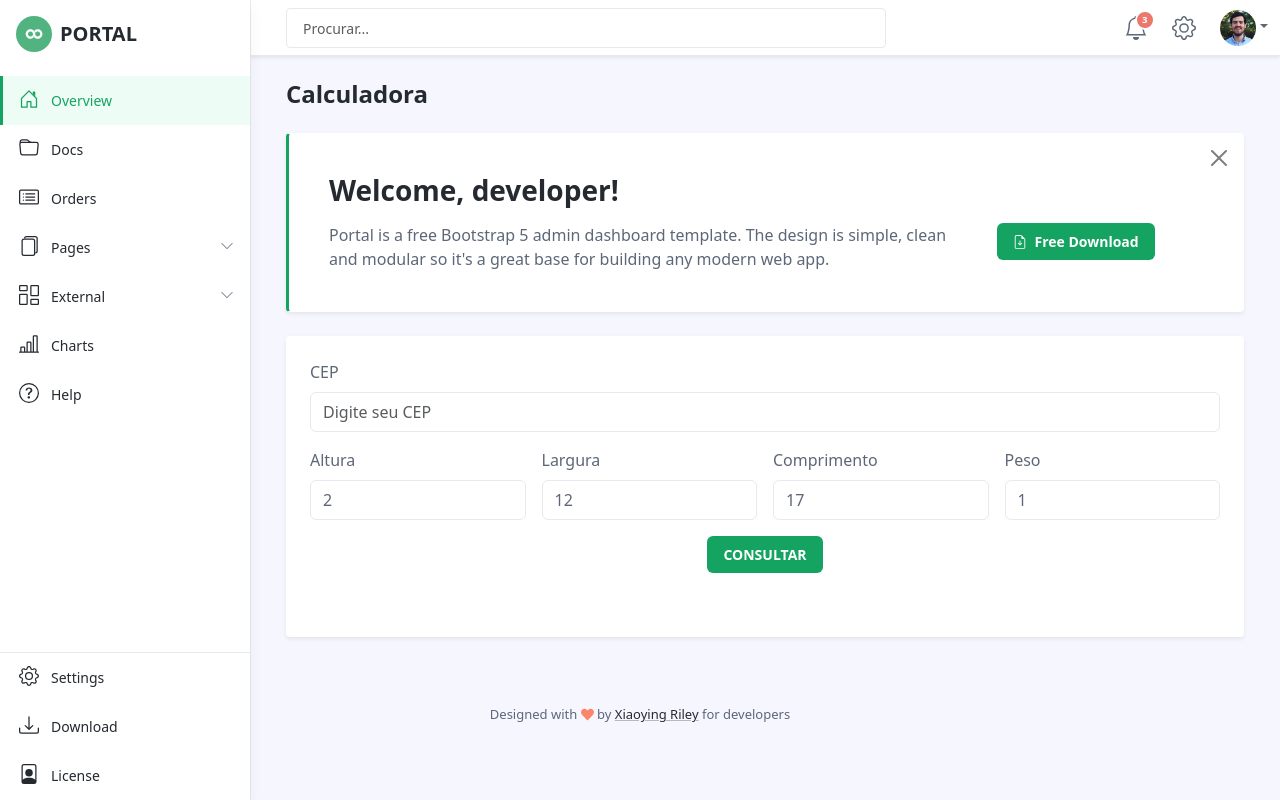
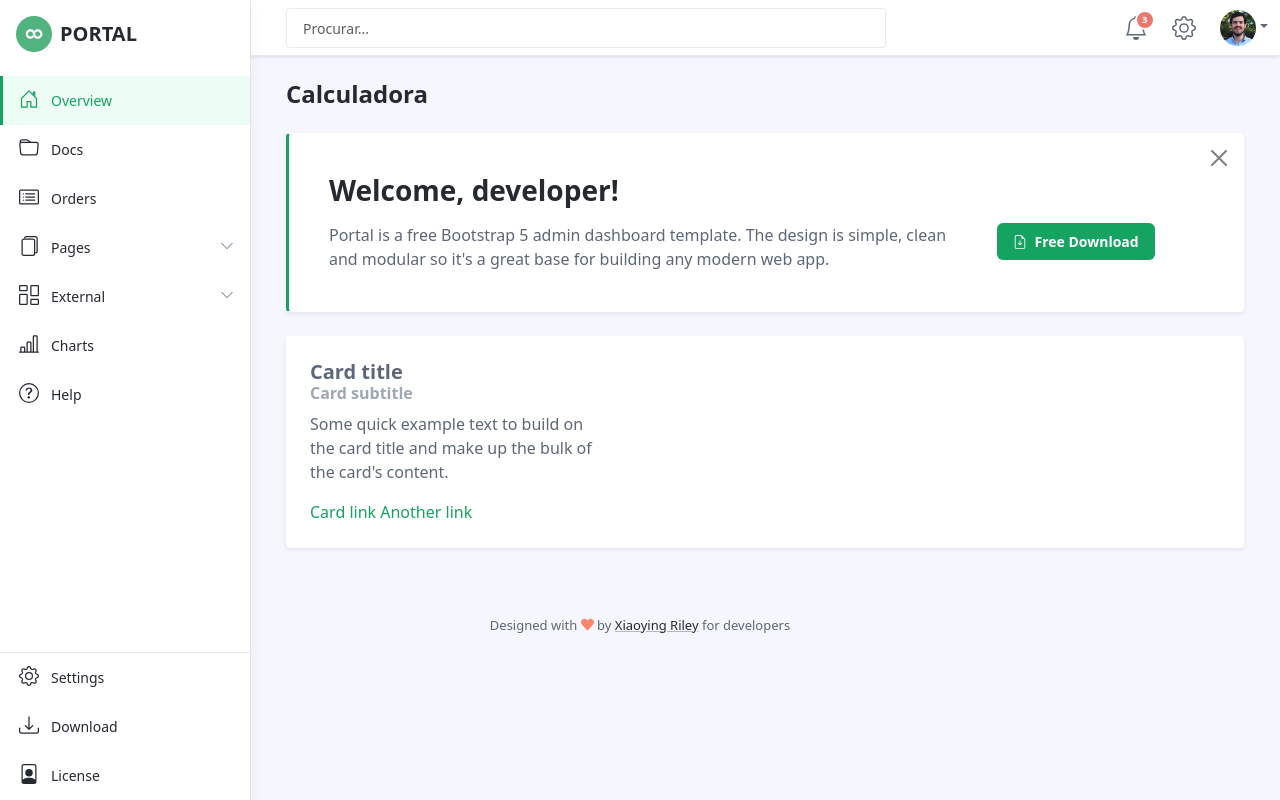
Before and after one commit to Brunohvg/NuvemStore-Manager, a Django app: page / in a window 1280 px wide. Run offline with Django 4.2, Linux system fonts and the light colour scheme; some libraries are stand-ins or nearby versions.

Commit message:
verificação

```diff
--- a/FreteApp/templates/FreteApp/cotacoes.html
+++ b/FreteApp/templates/FreteApp/cotacoes.html
@@ -1,60 +1,12 @@
 {% extends 'base.html' %}
-{{% block content %}
-
-
-<div>
-    <form class="row g-3" action="" method="post">
-        {% csrf_token %}
-        <div class="col-md-12">
-            <label for="cep" class="form-label">CEP</label>
-            <input type="text" maxlength="9" class="form-control" id="cep" name="cep" placeholder="Digite seu CEP"
-                aria-label="CEP" aria-describedby="button-addon2" required>
-        </div>
-        <div class="col-md-3">
-            <label for="altura" class="form-label">Altura</label>
-            <input type="number" class="form-control" id="altura" name="altura" placeholder="Altura" value="2">
-        </div>
-        <div class="col-md-3">
-            <label for="largura" class="form-label">Largura</label>
-            <input type="number" class="form-control" id="largura" name="largura" placeholder="Largura" value="12">
-        </div>
-        <div class="col-md-3">
-            <label for="comprimento" class="form-label">Comprimento</label>
-            <input type="number" class="form-control" id="comprimento" name="comprimento" placeholder="Comprimento"
-                value="17">
-        </div>
-        <div class="col-md-3">
-            <label for="peso" class="form-label">Peso</label>
-            <input type="number" class="form-control" id="peso" name="peso" placeholder="Peso" min="0" max="30"
-                value="1" required>
-        </div>
-        <div class="app-card-stat">
-            <button class="btn app-btn-primary" type="submit" id="button-addon2">CONSULTAR</button>
-        </div>
-    </form>
-    <br>
-
-    {% if localidade %}
-    <div class="card-header">
-
-        <div class="text-center custom-texto-valor">
-            <h6>
-                <p class="custom-texto-valor">Endereço para entrega</p>
-                <p class="custom-texto-valor">{{logradouro}}, {{bairro}} - {{localidade}} - {{uf}} - {{cep}}</p>
-            </h6>
-        </div>
+{% block content %}
+  <div class=".col-sm-6 .col-lg-8" style="width: 18rem;">
+    <div class="card-body .col-sm-6 .col-lg-8">
+      <h5 class="card-title">Card title</h5>
+      <h6 class="card-subtitle mb-2 text-muted">Card subtitle</h6>
+      <p class="card-text">Some quick example text to build on the card title and make up the bulk of the card's content.</p>
+      <a href="#" class="card-link">Card link</a>
+      <a href="#" class="card-link">Another link</a>
     </div>
-
-    {% else %}
-    <div class="card-header">
-        <div class="text-center custom-texto-valor">
-            <h6>
-                <p class="custom-texto-valor">{{ endereco }}</p>
-
-            </h6>
-        </div>
-    </div>
-    {% endif %}
-</div>
-
-{% endblock content %}}
+  </div>
+{% endblock %}}
```
